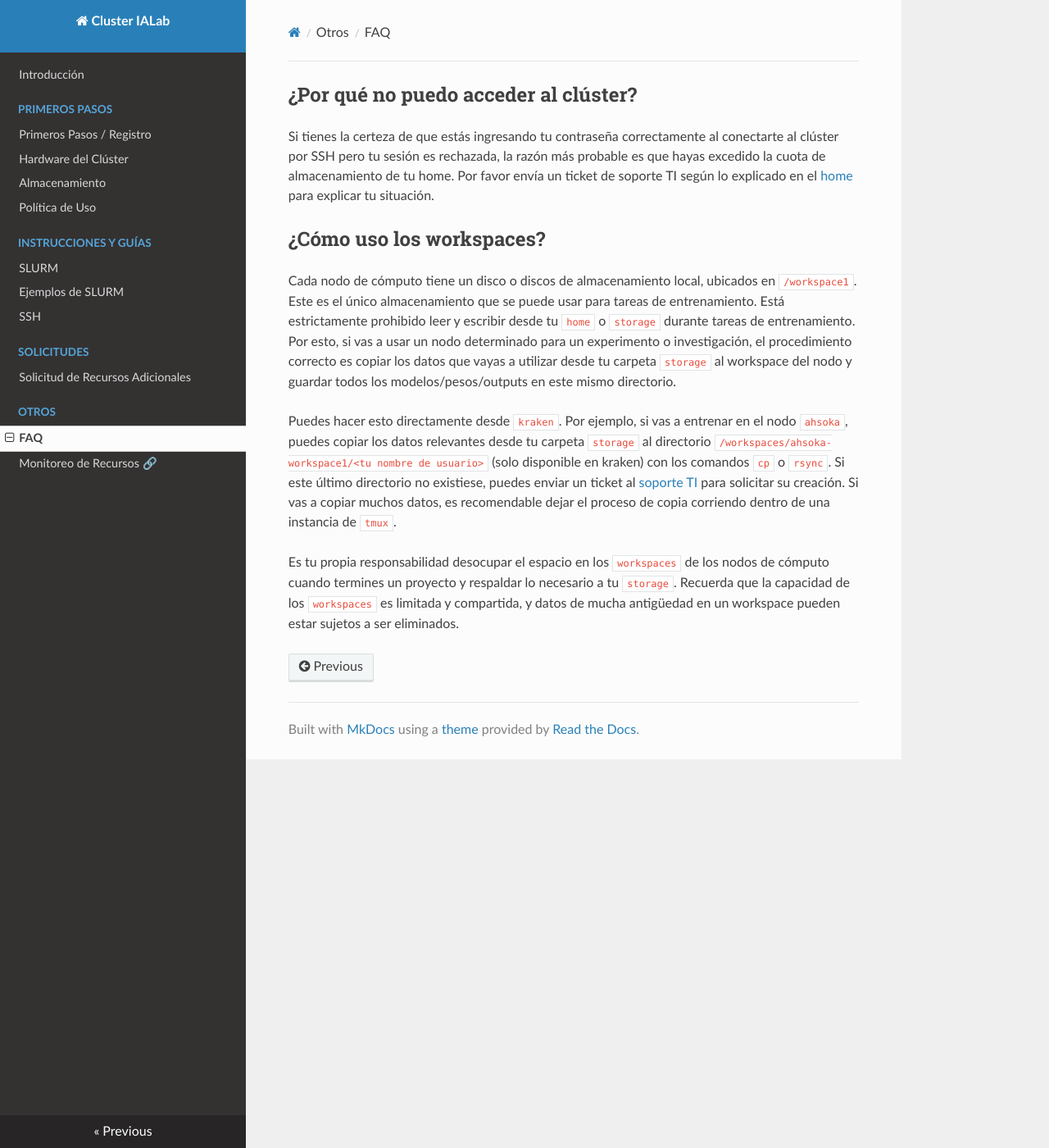
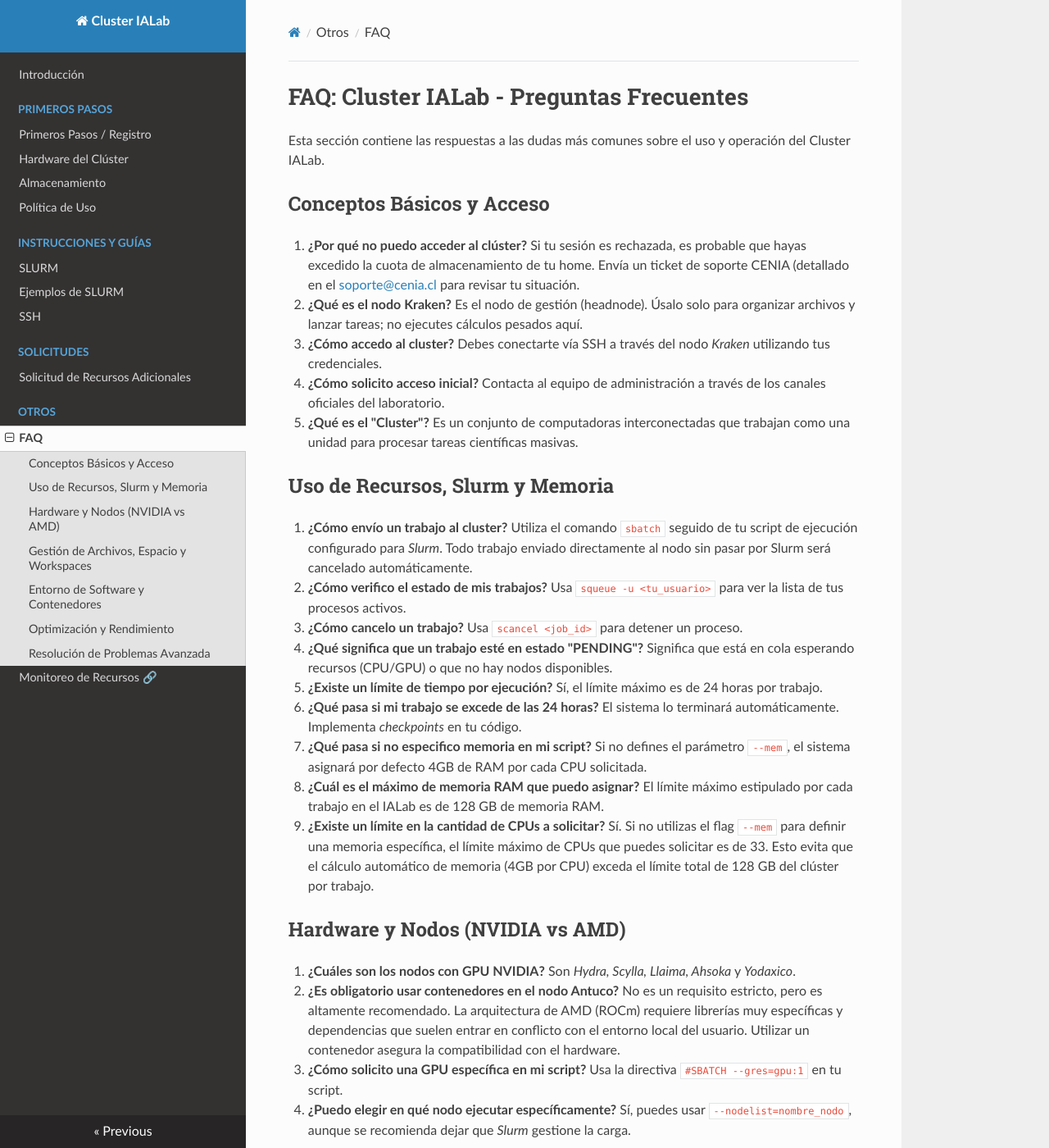
Before and after one commit to Sysadmins-CENIA/Cluster-IALab-Docs, an MkDocs documentation site: the page built from docs/faq.md, in a window 1280 px wide and 1400 px high. Shown: the whole window at 82% size. Built offline with MkDocs 1.6.1, drawn with Linux system fonts in a browser that asks for light colours; nearby versions of some CDN libraries; some of the changed text lies outside the part shown.

Commit message:
Rewrite and expand cluster FAQ
Rewrote and reorganized docs/faq.md into a comprehensive, structured FAQ for the IALab cluster. The new content replaces the short Spanish entries with sections covering access and basics, Slurm usage and job limits, memory/CPU allocation rules (default 4GB/CPU, max 128GB, CPU cap 33), GPU and AMD node guidance, workspace/storage policies and paths, file transfer examples, container recommendations (ROCm/containers on AMD), optimization tips, and advanced troubleshooting. Contact/support email references and practical commands (sbatch, squeue, scancel, rsync, scp) were added for clarity.

```diff
--- a/docs/faq.md
+++ b/docs/faq.md
@@ -1,9 +1,54 @@
-## ¿Por qué no puedo acceder al clúster?
-Si tienes la certeza de que estás ingresando tu contraseña correctamente al conectarte al clúster por SSH pero tu sesión es rechazada, la razón más probable es que hayas excedido la cuota de almacenamiento de tu home. Por favor envía un ticket de soporte TI según lo explicado en el [home](index.md) para explicar tu situación.
+# FAQ: Cluster IALab - Preguntas Frecuentes
 
-## ¿Cómo uso los workspaces?
-Cada nodo de cómputo tiene un disco o discos de almacenamiento local, ubicados en `/workspace1`. Este es el único almacenamiento que se puede usar para tareas de entrenamiento. Está estrictamente prohibido leer y escribir desde tu `home` o `storage` durante tareas de entrenamiento. Por esto, si vas a usar un nodo determinado para un experimento o investigación, el procedimiento correcto es copiar los datos que vayas a utilizar desde tu carpeta `storage` al workspace del nodo y guardar todos los modelos/pesos/outputs en este mismo directorio.
+Esta sección contiene las respuestas a las dudas más comunes sobre el uso y operación del Cluster IALab.
 
-Puedes hacer esto directamente desde `kraken`. Por ejemplo, si vas a entrenar en el nodo `ahsoka`, puedes copiar los datos relevantes desde tu carpeta `storage` al directorio `/workspaces/ahsoka-workspace1/<tu nombre de usuario>` (solo disponible en kraken) con los comandos `cp` o `rsync`. Si este último directorio no existiese, puedes enviar un ticket al [soporte TI](mailto:soporte@cenia.cl) para solicitar su creación. Si vas a copiar muchos datos, es recomendable dejar el proceso de copia corriendo dentro de una instancia de `tmux`.
+## Conceptos Básicos y Acceso
+1. **¿Por qué no puedo acceder al clúster?** Si tu sesión es rechazada, es probable que hayas excedido la cuota de almacenamiento de tu home. Envía un ticket de soporte CENIA (detallado en el [soporte@cenia.cl](mailto:soporte@cenia.cl) para revisar tu situación.
+2. **¿Qué es el nodo Kraken?** Es el nodo de gestión (headnode). Úsalo solo para organizar archivos y lanzar tareas; no ejecutes cálculos pesados aquí.
+3. **¿Cómo accedo al cluster?** Debes conectarte vía SSH a través del nodo *Kraken* utilizando tus credenciales.
+4. **¿Cómo solicito acceso inicial?** Contacta al equipo de administración a través de los canales oficiales del laboratorio.
+5. **¿Qué es el "Cluster"?** Es un conjunto de computadoras interconectadas que trabajan como una unidad para procesar tareas científicas masivas.
 
-Es tu propia responsabilidad desocupar el espacio en los `workspaces` de los nodos de cómputo cuando termines un proyecto y respaldar lo necesario a tu `storage`. Recuerda que la capacidad de los `workspaces` es limitada y compartida, y datos de mucha antigüedad en un workspace pueden estar sujetos a ser eliminados.
+## Uso de Recursos, Slurm y Memoria
+6. **¿Cómo envío un trabajo al cluster?** Utiliza el comando `sbatch` seguido de tu script de ejecución configurado para *Slurm*. Todo trabajo enviado directamente al nodo sin pasar por Slurm será cancelado automáticamente.
+7. **¿Cómo verifico el estado de mis trabajos?** Usa `squeue -u <tu_usuario>` para ver la lista de tus procesos activos.
+8. **¿Cómo cancelo un trabajo?** Usa `scancel <job_id>` para detener un proceso.
+9. **¿Qué significa que un trabajo esté en estado "PENDING"?** Significa que está en cola esperando recursos (CPU/GPU) o que no hay nodos disponibles.
+10. **¿Existe un límite de tiempo por ejecución?** Sí, el límite máximo es de 24 horas por trabajo.
+11. **¿Qué pasa si mi trabajo se excede de las 24 horas?** El sistema lo terminará automáticamente. Implementa *checkpoints* en tu código.
+12. **¿Qué pasa si no especifico memoria en mi script?** Si no defines el parámetro `--mem`, el sistema asignará por defecto 4GB de RAM por cada CPU solicitada.
+13. **¿Cuál es el máximo de memoria RAM que puedo asignar?** El límite máximo estipulado por cada trabajo en el IALab es de 128 GB de memoria RAM.
+14. **¿Existe un límite en la cantidad de CPUs a solicitar?** Sí. Si no utilizas el flag `--mem` para definir una memoria específica, el límite máximo de CPUs que puedes solicitar es de 33. Esto evita que el cálculo automático de memoria (4GB por CPU) exceda el límite total de 128 GB del clúster por trabajo.
+
+## Hardware y Nodos (NVIDIA vs AMD)
+15. **¿Cuáles son los nodos con GPU NVIDIA?** Son *Hydra, Scylla, Llaima, Ahsoka* y *Yodaxico*.
+16. **¿Es obligatorio usar contenedores en el nodo Antuco?** No es un requisito estricto, pero es altamente recomendado. La arquitectura de AMD (ROCm) requiere librerías muy específicas y dependencias que suelen entrar en conflicto con el entorno local del usuario. Utilizar un contenedor asegura la compatibilidad con el hardware.
+17. **¿Cómo solicito una GPU específica en mi script?** Usa la directiva `#SBATCH --gres=gpu:1` en tu script.
+18. **¿Puedo elegir en qué nodo ejecutar específicamente?** Sí, puedes usar `--nodelist=nombre_nodo`, aunque se recomienda dejar que *Slurm* gestione la carga.
+
+## Gestión de Archivos, Espacio y Workspaces
+19. **¿Dónde debo guardar mis archivos?** Utiliza directorios de usuario (home) o volúmenes compartidos.
+20. **¿Cómo uso los workspaces?** Cada nodo tiene almacenamiento local en `/workspace1`. Es el **único** lugar permitido para entrenar. Está prohibido entrenar leyendo/escribiendo en tu `home` o `storage`. Copia tus datos desde `storage` al workspace del nodo (ej: `/workspaces/ahsoka-workspace1/<usuario>`) desde *Kraken*. Si el directorio no existe, solicítalo a [soporte@cenia.cl](mailto:soporte@cenia.cl). Limpia el espacio al terminar.
+21. **¿Qué es el directorio `/scratch` y cómo lo uso?** Es almacenamiento temporal de alto rendimiento. Úsalo para cálculos, pero mueve los resultados a tu `/home` al finalizar.
+22. **¿Cómo transfiero archivos desde mi PC local al cluster?** Usa `scp` o `rsync`. Ejemplo: `rsync -avz mi_proyecto/ usuario@kraken:/home/usuario/`.
+23. **¿Qué hago si me quedo sin espacio en disco?** Revisa tu uso con `du -sh *` y elimina archivos temporales o logs antiguos.
+24. **¿Los archivos en el cluster están respaldados?** No existe backup automático. Mantén copias de resultados críticos fuera del cluster.
+25. **¿Puedo compartir datos con otros usuarios?** Sí, utiliza directorios de grupo con permisos de lectura (`chmod g+r`).
+
+## Entorno de Software y Contenedores
+26. **¿Puedo usar Docker?** Sí, pero el uso de Docker en nodos de cómputo debe ser autorizado previamente. Envía un ticket a [soporte@cenia.cl](mailto:soporte@cenia.cl) para evaluar tu caso.
+27. **¿Por qué debo ejecutar mis contenedores a través de Slurm?** Es estrictamente obligatorio porque Slurm garantiza que tu contenedor tenga acceso exclusivo y seguro al hardware (GPU/CPU/RAM) asignado. Ejecutar fuera de Slurm compromete la estabilidad del sistema, causa conflictos de memoria con otros usuarios y evita que el clúster balancee la carga correctamente.
+
+## Optimización y Rendimiento
+28. **¿Qué son los "nodos de cómputo" vs "headnode"?** Kraken coordina; los otros ejecutan. No entrenes en Kraken.
+29. **¿Cómo sé cuánta memoria RAM requiere mi trabajo?** Prueba y revisa con el comando `seff <job_id>` al terminar.
+30. **¿Por qué mis resultados son inconsistentes?** Asegúrate de configurar semillas (seeds) aleatorias si tu código es estocástico.
+31. **¿Es mejor enviar muchos trabajos pequeños o uno grande?** Usa arreglos de tareas (*job arrays*) si tienes muchos archivos pequeños.
+32. **¿Qué significa "Hyperthreading"?** Considera que un núcleo físico ejecuta dos hilos al solicitar `--cpus-per-task`.
+
+## Resolución de Problemas Avanzada
+33. **¿Cómo depuro un error de segmentación (segfault)?** Ejecuta interactivamente con `srun --pty bash`.
+34. **¿Qué hago si olvido cancelar un trabajo en bucle?** Usa `scancel -u <tu_usuario>`.
+35. **¿Por qué Antuco me da errores de librerías CUDA?** Es un nodo AMD; usa contenedores compatibles con **ROCm**.
+36. **¿Qué es el "OOM Killer"?** El sistema mata tu proceso porque se quedó sin RAM. Solicita más memoria con `--mem=...`.
+37. **¿Cómo reporto un problema de infraestructura?** Envía un correo detallando: nodo, job ID, comando y error exacto a [soporte@cenia.cl](mailto:soporte@cenia.cl).
```
